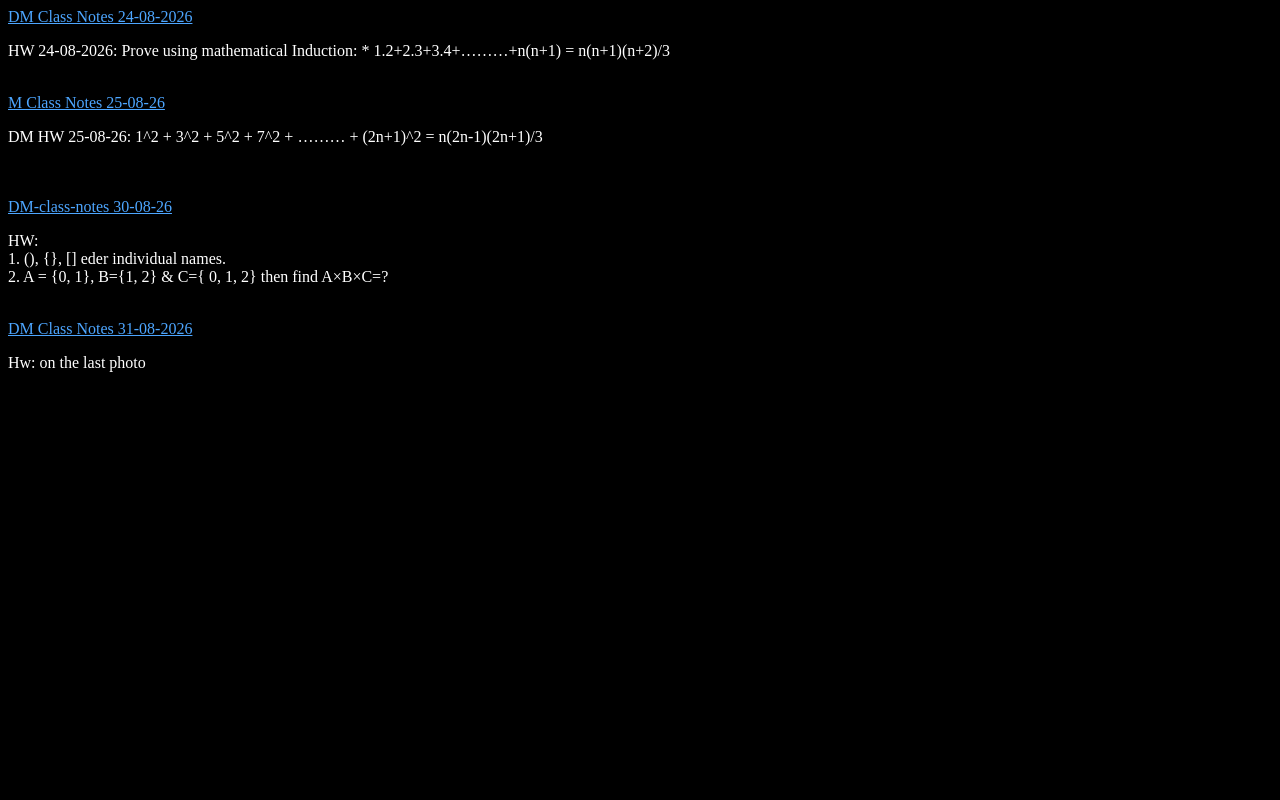
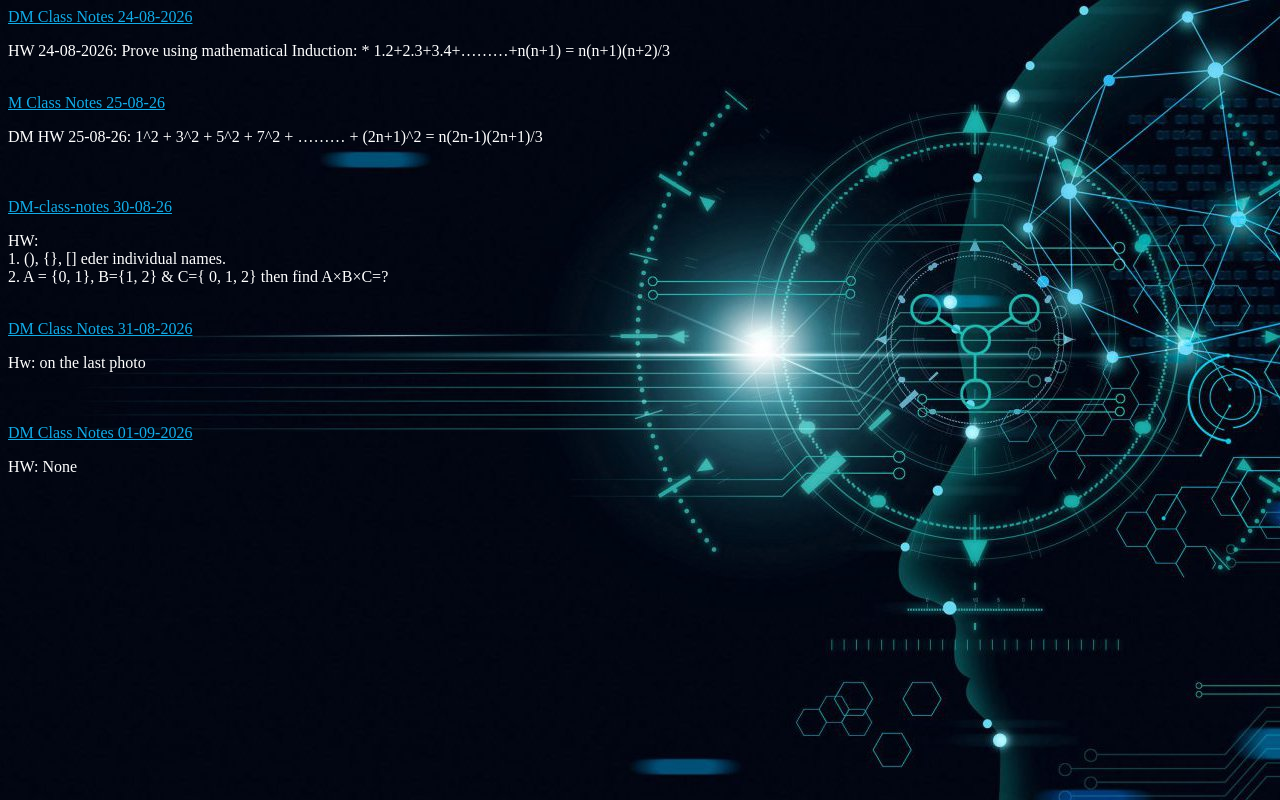
Before and after one commit to shahoria07/1st-year-2nd-semester, a plain HTML site: page dm-class-notes.html in a window 1280 px wide. Drawn offline with Linux system fonts and the light colour scheme.

Commit message:
update website

```diff
--- a/dm-class-notes.html
+++ b/dm-class-notes.html
@@ -10,12 +10,12 @@
 
     <style>
         body {
-            background-color: black;
+            background: url(./brean.png);
             color: white;
         }
         /* Link gulo white ar clear dekharn jonno */
         a {
-            color: #4da6ff;
+            color: #12abe7;
         }
     </style>
 
@@ -45,9 +45,11 @@
             <br>2. A = {0, 1}, B={1, 2} & C={ 0, 1, 2} then find A×B×C=?</p><br>
     <a href="./Discrete_Mathematics/dsdclassnote31-08-2026.pdf">DM Class Notes 31-08-2026</a><br>
     <p>Hw: on the last photo</p>
-    <!--<a href="">DM Class Notes 31-08-2026</a><br>
-    <a href="">DM Class Notes 01-09-2026</a><br>
-    <a href="">DM Class Notes 06-09-2026</a><br>
+
+    <br><br>
+    <a href="./Discrete_Mathematics/DMclassnote-09-01-2026.pdf">DM Class Notes 01-09-2026</a><br>
+    <p>HW: None</p>
+    <!--<a href="">DM Class Notes 06-09-2026</a><br>
      <a href="">DM Class Notes 07-09-2026</a><br>
     <a href="">DM Class Notes 08-09-2026</a><br>-->
 </body>
--- a/style.css
+++ b/style.css
@@ -3,7 +3,7 @@ body {
   margin: 0;
   padding: 0;
   font-family: Arial, sans-serif;
-  background: #222 url("brean.png") no-repeat center center fixed;
+  background: #222 url("./ai-img.png") no-repeat center center fixed;
   background-size: cover;
   color: white;
 
```
Also changed, not shown: dsdclasnote.html (+7 -4 lines), history_class_note.html (+4 -0 lines), notebook.jpg (added), 6 other files.
